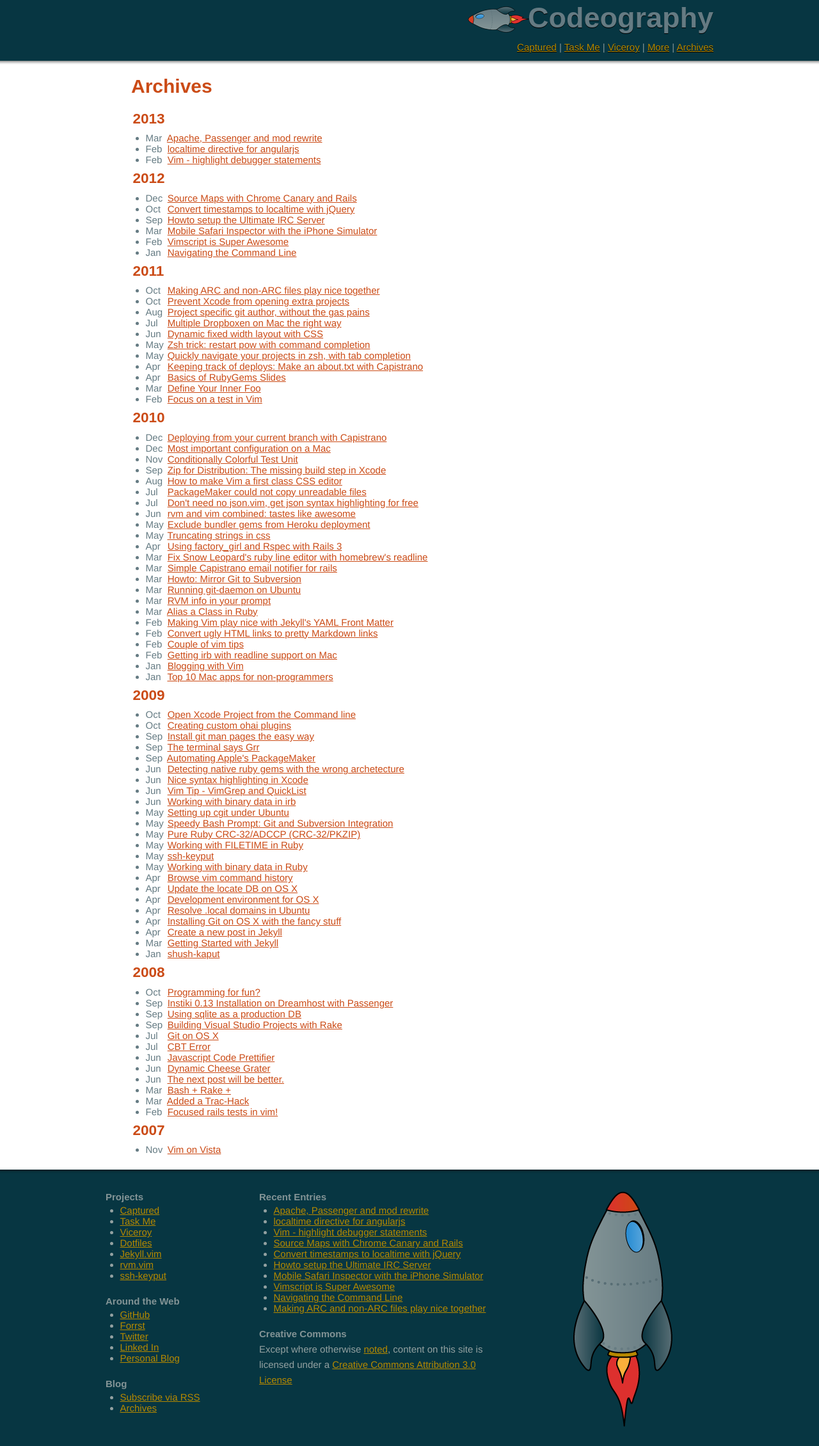
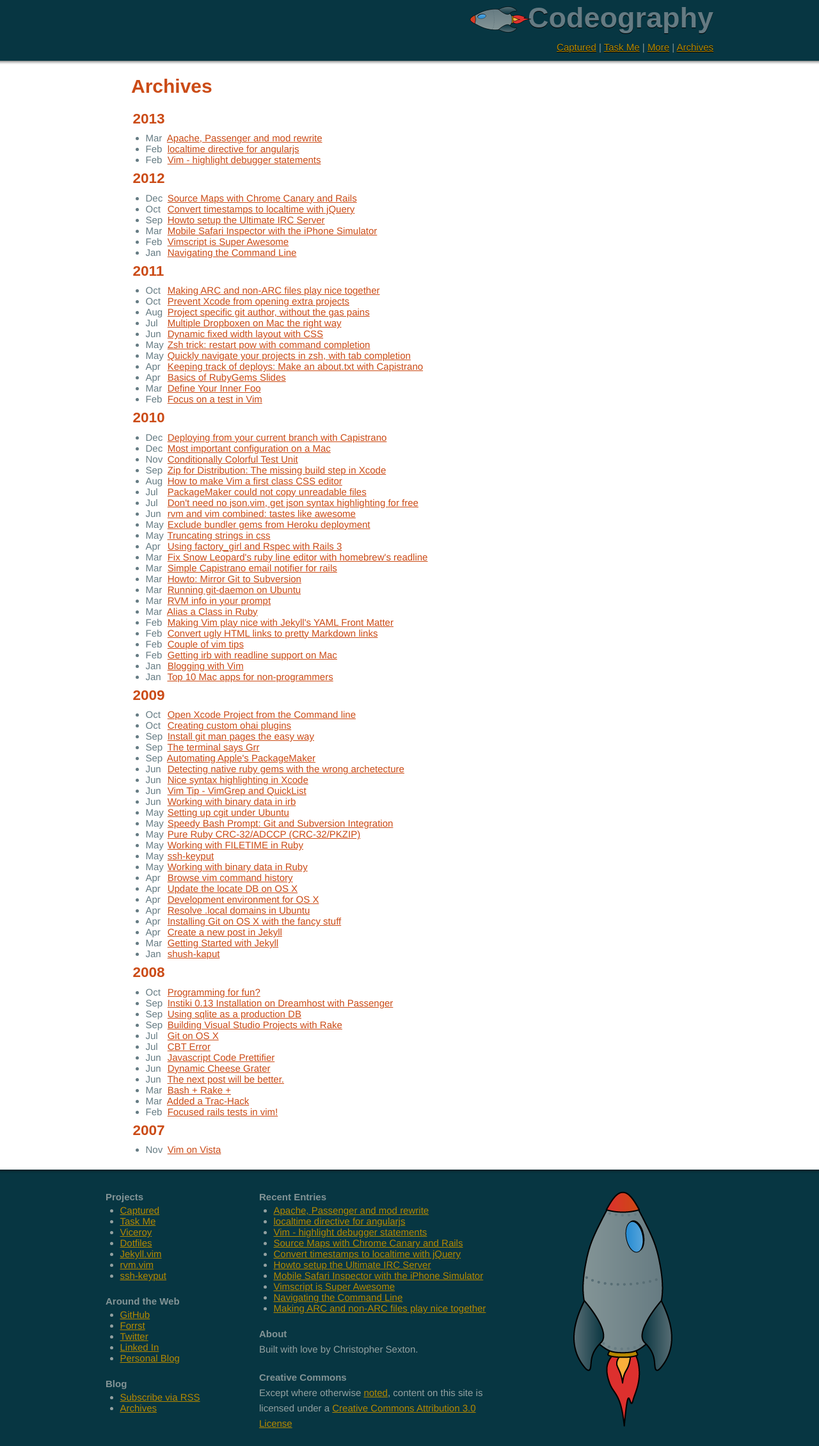
Before and after one commit to csexton/codeography.com, a Jekyll site: the page built from archives.html, in a window 1280 px wide. Shown: the whole page at 64% size. Built offline with Jekyll 4.4.1, drawn with Linux system fonts in a browser that asks for light colours; nearby versions of some CDN libraries; some web fonts are replaced; comment, search, counter and statistics services are not loaded; before the commit the page ends 2232 px from its top, so only the background shows below that.

Commit message:
Update the layout.

```diff
--- a/_layouts/base.html
+++ b/_layouts/base.html
@@ -19,9 +19,12 @@
     <script src="/javascripts/fancybox/jquery.fancybox-1.3.1.pack.js" type="text/javascript"></script>
 
     <style type="text/css">
+      #header_row {
+        overflow:hidden !important;
+      }
       #rocket {
         position: relative;
-        left: 850px;
+        left: 1050px;
         top: 0;
         float:left;
       }
@@ -71,8 +74,6 @@
             <a href="http://www.capturedapp.com/">Captured</a>
             |
             <a href="/taskme">Task Me</a>
-            |
-            <a href="/viceroy">Viceroy</a>
             |
             <a href="#footer">More</a>
             |
@@ -135,6 +136,12 @@
             <li><a href="{{ rpost.url }}">{{ rpost.title }}</a></li>
             {% endfor %}
           </ul>
+
+          <h5>About</h5>
+          <p>
+            Built with love by Christopher Sexton.
+          </p>
+
           <h5>Creative Commons</h5>
           <p>
             Except where otherwise <a href="http://creativecommons.org/policies#license">noted</a>, content on this site is
```
